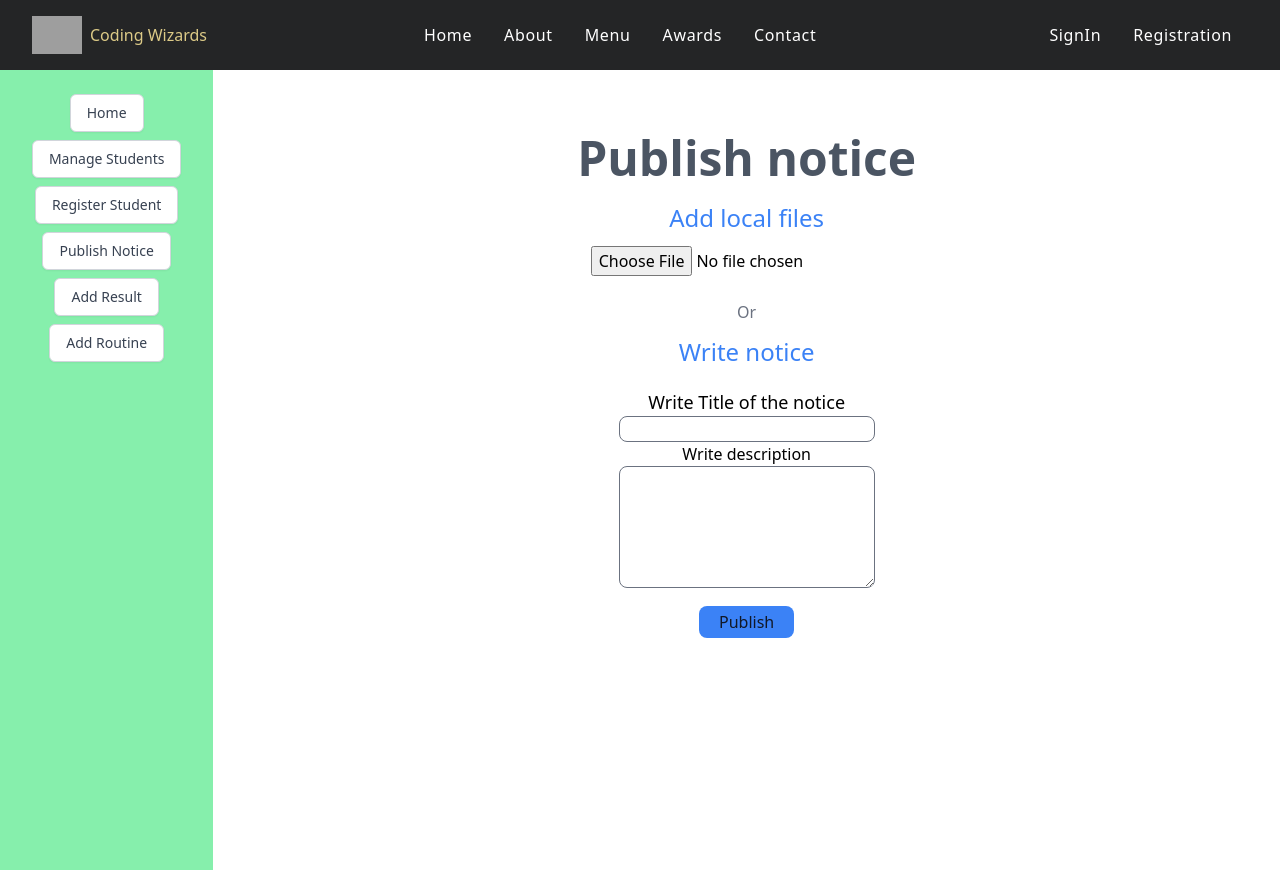
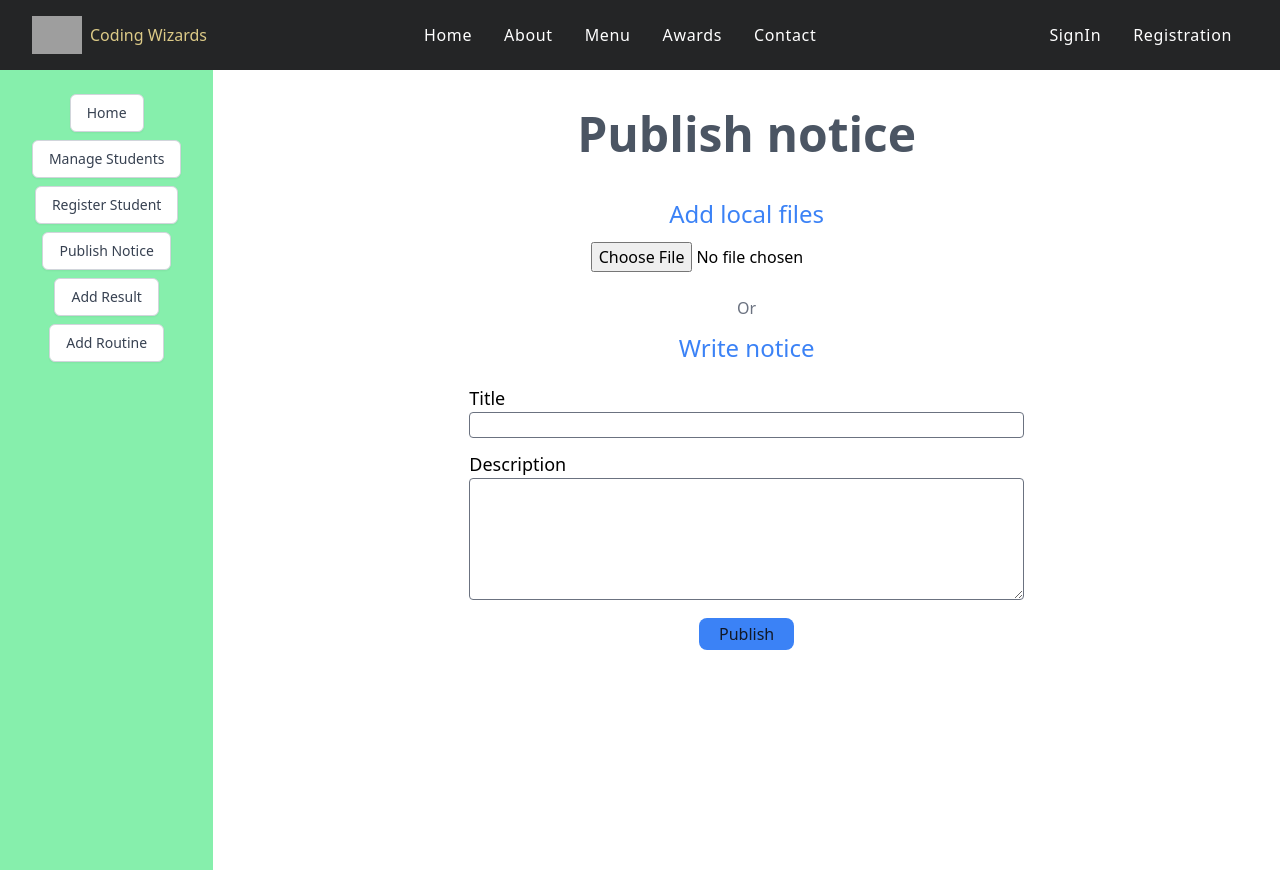
Before and after one commit to mrazadtamal/The-School-Network-Client, a React (Create React App) app: page /TeachersDashboard/NoticePublish in a window 1280 px wide. Built offline with nearby package versions, Linux system fonts and the light colour scheme; grey boxes are pictures that could not be loaded.

Commit message:
style adjustment

```diff
--- a/src/Pages/TeachersPanel/TeachersNoticePublish/TeachersNoticePublish.js
+++ b/src/Pages/TeachersPanel/TeachersNoticePublish/TeachersNoticePublish.js
@@ -2,39 +2,36 @@ import React from "react";
 
 const TeachersNoticePublish = () => {
     return (
-        <div className="text-center">
-            <h2 className="text-5xl text-gray-600 font-bold my-5 mt-16">
+        <div className="mx-64">
+            <h2 className="text-5xl text-gray-600 font-bold my-10 text-center">
                 Publish notice
             </h2>
             <div>
-                <div>
+                <div className="text-center">
                     <h2 className="text-2xl text-blue-500 font-medium">
                         Add local files
                     </h2>
                     <input type="file" className="my-3" />
                 </div>
                 <div className="my-3">
-                    <p className="text-gray-500">Or</p>
+                    <p className="text-gray-500 text-center">Or</p>
                 </div>
                 <div>
-                    <h2 className="text-2xl text-blue-500 font-medium mb-5">
+                    <h2 className="text-2xl text-blue-500 font-medium mb-5 text-center">
                         Write notice
                     </h2>
                     <form action="">
-                        <p className="text-lg font-medium">
-                            Write Title of the notice
-                        </p>
+                        <p className="text-lg font-medium">Title</p>
                         <input
                             type="text"
-                            className="border border-gray-500 rounded-lg w-64"
+                            className="border border-gray-500 rounded w-full"
                         />
-                        <p>Write description</p>
+                        <p className="text-lg font-medium mt-3">Description</p>
                         <textarea
                             name=""
                             id=""
-                            cols="50"
                             rows="5"
-                            className="border border-gray-500 rounded-lg w-64"
+                            className="border border-gray-500 rounded w-full"
                         ></textarea>
                         <input
                             type="submit"
```
